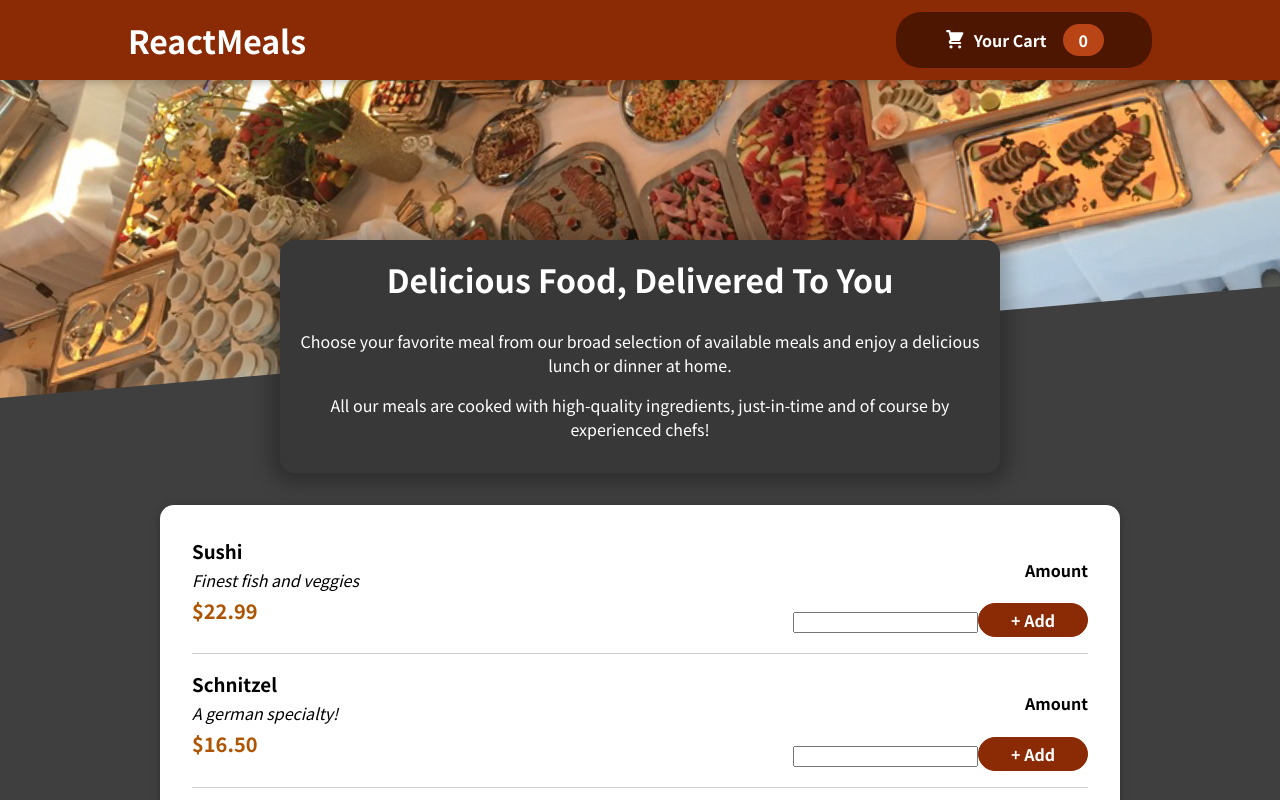
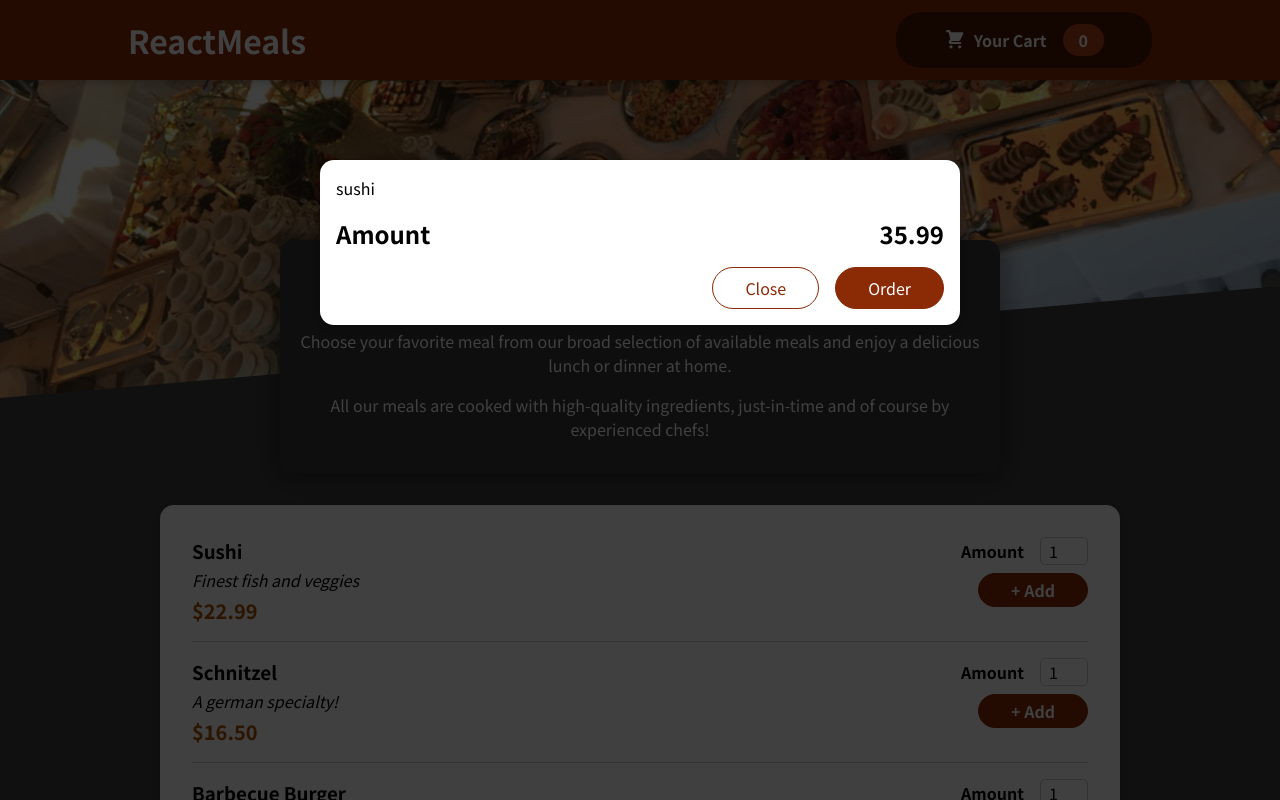
Before and after one commit to ikrashid/food-order-project, a React (Create React App) app: page / in a window 1280 px wide. Shown: the top 800 px of the page. Built offline with nearby package versions, Linux system fonts and the light colour scheme.

Commit message:
created modal, used React Portal to backdrop and overlay elsewhere on actual DOM

```diff
--- a/public/index.html
+++ b/public/index.html
@@ -28,6 +28,7 @@
   </head>
   <body>
     <noscript>You need to enable JavaScript to run this app.</noscript>
+    <div id="overlays"></div>
     <div id="root"></div>
     <!--
       This HTML file is a template.
--- a/src/App.js
+++ b/src/App.js
@@ -1,10 +1,12 @@
 import React, {Fragment} from 'react';
 import Header from './components/Layout/Header/Header';
 import Meals from './components/Meals/Meals/Meals';
+import Cart from './components/Cart/Cart/Cart';
 
 function App() {
   return (
     <Fragment>
+      <Cart/>
       <Header/>
       <main>
         <Meals/>
--- /dev/null
+++ b/src/components/Cart/Cart/Cart.js
@@ -0,0 +1,24 @@
+import React from 'react';
+import classes from './Cart.module.css';
+import Modal from '../../UI/Modal/Modal';
+
+const Cart = () =>{
+    const cartItems = <ul className={classes['cart-items']}>{[{id: 'c1', name: 'sushi', amount: 2, price: 12.99}].map(item => <li key={item.id}>{item.name}</li>)}</ul>;
+
+    return (
+    <Modal>
+        {cartItems}
+        <div className={classes.total}>
+            <span>Amount</span>
+            <span>35.99</span>
+        </div>
+        <div className={classes.actions}>
+            <button className={classes['button--alt']}>Close</button>
+            <button className={classes.button}>Order</button>
+        </div>
+    </Modal>
+    )
+
+}
+
+export default Cart;
--- /dev/null
+++ b/src/components/Cart/Cart/Cart.module.css
@@ -0,0 +1,46 @@
+.cart-items {
+    list-style: none;
+    margin: 0;
+    padding: 0;
+    max-height: 20rem;
+    overflow: auto;
+  }
+
+  .total {
+    display: flex;
+    justify-content: space-between;
+    align-items: center;
+    font-weight: bold;
+    font-size: 1.5rem;
+    margin: 1rem 0;
+  }
+
+  .actions {
+    text-align: right;
+  }
+
+  .actions button {
+    font: inherit;
+    cursor: pointer;
+    background-color: transparent;
+    border: 1px solid #8a2b06;
+    padding: 0.5rem 2rem;
+    border-radius: 25px;
+    margin-left: 1rem;
+  }
+
+  .actions button:hover,
+  .actions button:active {
+    background-color: #5a1a01;
+    border-color: #5a1a01;
+    color: white;
+  }
+
+  .actions .button--alt {
+    color: #8a2b06;
+  }
+
+  .actions .button {
+    background-color: #8a2b06;
+    color: white;
+  }
--- a/src/components/Meals/MealItem/MealItem.js
+++ b/src/components/Meals/MealItem/MealItem.js
@@ -1,7 +1,8 @@
 import React, {Fragment} from 'react';
 import classes from './MealItem.module.css';
 import MealItemForm from './MealItemForm/MealItemForm';
-const MealItem = ({name, description, price}) =>{
+
+const MealItem = ({name, description, price, id}) =>{
     const priceTransformed = `$${price.toFixed(2)}`;
     return (
         <Fragment>
@@ -11,7 +12,7 @@
                     <div className={classes.description}>{description}</div>
                     <div className={classes.price}>{priceTransformed}</div>
                 </div>
-                <MealItemForm/>
+                <MealItemForm id = {id}/>
             </li>
         </Fragment>
     )
--- a/src/components/Meals/MealItem/MealItemForm/MealItemForm.js
+++ b/src/components/Meals/MealItem/MealItemForm/MealItemForm.js
@@ -1,10 +1,18 @@
 import React from 'react';
 import classes from './MealItemForm.module.css';
+import Input from '../../../UI/Input/Input';
 
-const MealItemForm = () =>{
+const MealItemForm = (props) =>{
     return (
         <form className={classes.form}>
-            <h4>Amount</h4> <input type="text"></input>
+            <Input label="Amount" input={{
+                id: 'amount_' + props.id,
+                type: 'number',
+                min: '1',
+                max: '5',
+                defaultValue: '1',
+                step: '1'
+            }}/>
             <button>+ Add</button>
         </form>
     )
--- /dev/null
+++ b/src/components/UI/Input/Input.js
@@ -0,0 +1,11 @@
+import React from 'react';
+import classes from './Input.module.css';
+
+const Input = (props) =>(
+    <div className={classes.input}>
+        <label htmlFor={props.input.id}>{props.label}</label>
+        <input {...props.input}></input>
+    </div>
+)
+
+export default Input;
--- /dev/null
+++ b/src/components/UI/Input/Input.module.css
@@ -0,0 +1,18 @@
+.input {
+    display: flex;
+    align-items: center;
+    margin-bottom: 0.5rem;
+  }
+
+  .input label {
+    font-weight: bold;
+    margin-right: 1rem;
+  }
+
+  .input input {
+    width: 3rem;
+    border-radius: 5px;
+    border: 1px solid #ccc;
+    font: inherit;
+    padding-left: 0.5rem;
+  }
--- /dev/null
+++ b/src/components/UI/Modal/Modal.js
@@ -0,0 +1,31 @@
+import React, {Fragment} from 'react';
+import classes from './Modal.module.css';
+import ReactDOM from 'react-dom';
+
+const Backdrop = (props) =>{
+    return (
+        <div className={classes.backdrop}>
+
+        </div>
+    )
+}
+
+const ModalOverlay = (props) =>{
+    return (
+        <div className={classes.modal}>
+            <div className={classes.content}>{props.children}</div>
+        </div>
+    )
+}
+
+const portalElement = document.getElementById('overlays');
+const Modal = (props) => {
+    return (
+        <Fragment>
+            {ReactDOM.createPortal(<Backdrop/>, portalElement)}
+            {ReactDOM.createPortal(<ModalOverlay>{props.children}</ModalOverlay>, portalElement)}
+        </Fragment>
+    )
+}
+
+export default Modal;
--- /dev/null
+++ b/src/components/UI/Modal/Modal.module.css
@@ -0,0 +1,40 @@
+.backdrop {
+    position: fixed;
+    top: 0;
+    left: 0;
+    width: 100%;
+    height: 100vh;
+    z-index: 20;
+    background-color: rgba(0, 0, 0, 0.75);
+  }
+
+  .modal {
+    position: fixed;
+    top: 20vh;
+    left: 5%;
+    width: 90%;
+    background-color: white;
+    padding: 1rem;
+    border-radius: 14px;
+    box-shadow: 0 2px 8px rgba(0, 0, 0, 0.25);
+    z-index: 30;
+    animation: slide-down 300ms ease-out forwards;
+  }
+
+  @media (min-width: 768px) {
+    .modal {
+      width: 40rem;
+      left: calc(50% - 20rem);
+    }
+  }
+
+  @keyframes slide-down {
+    from {
+      opacity: 0;
+      transform: translateY(-3rem);
+    }
+    to {
+      opacity: 1;
+      transform: translateY(0);
+    }
+  }
```
